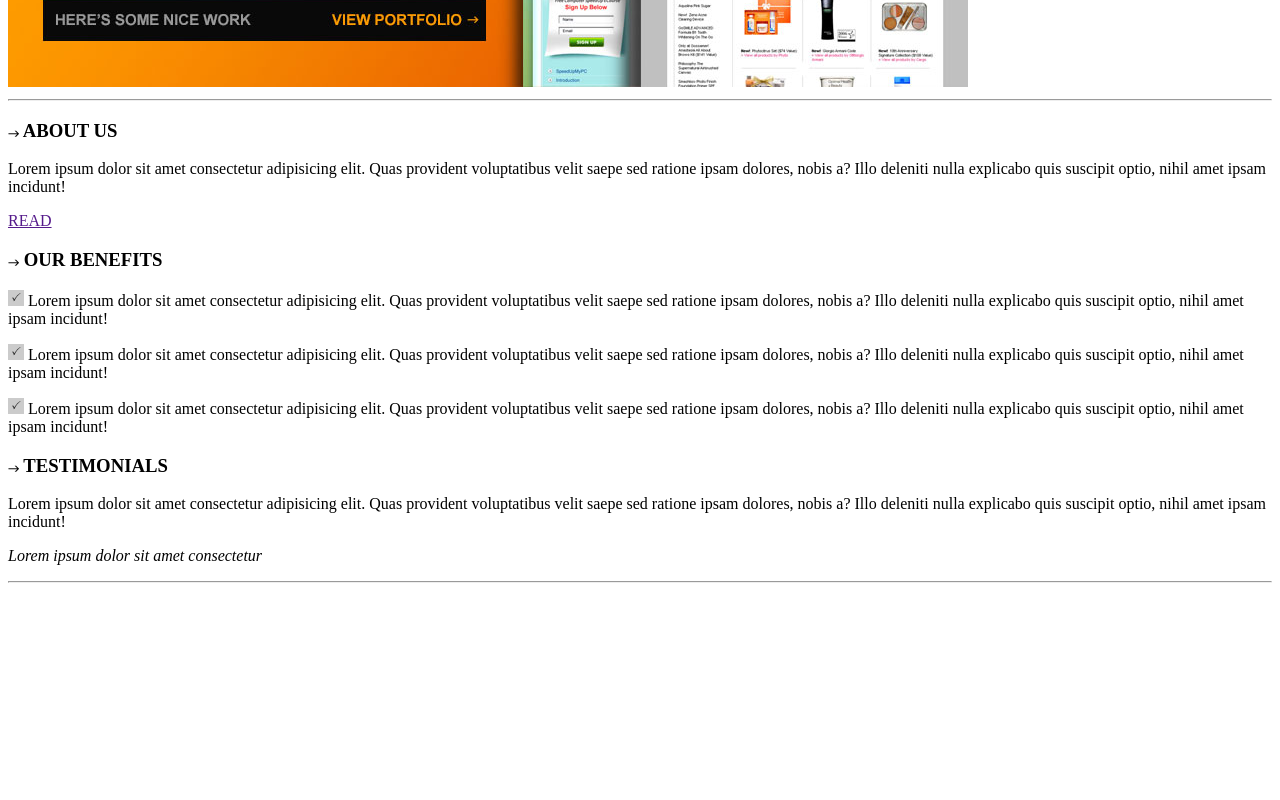
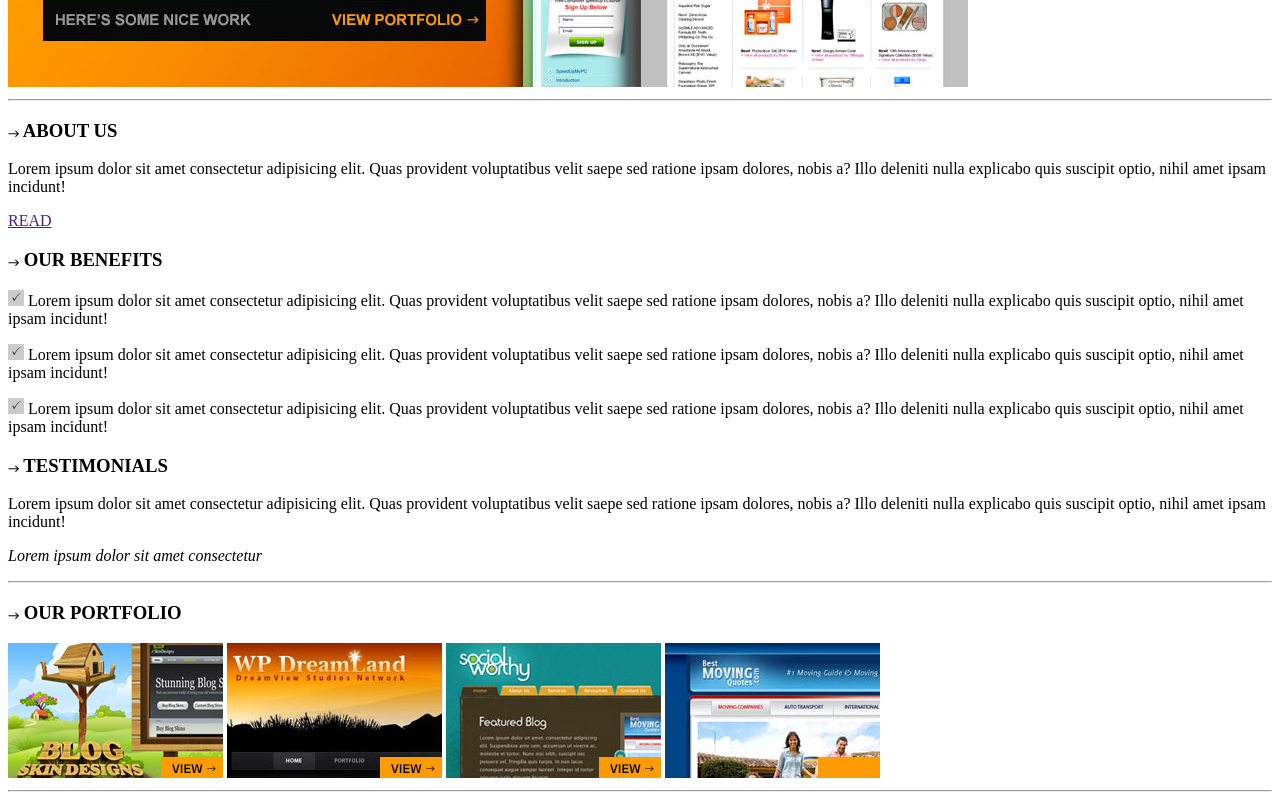
Before and after one commit to vieyraurena/estructura-HTML, a plain HTML site: page index.html in a window 1280 px wide. Shown: the part 445-1245 px from the top of the page. Before the commit the page ends 1036 px from the top, so only its background shows below. Drawn offline with Linux system fonts and the light colour scheme.

Commit message:
Agrego portfolio-content

```diff
--- a/index.html
+++ b/index.html
@@ -53,6 +53,16 @@
     </div>
     <hr>
 
+    <!--portfolio-content-->
+    <div>
+      <h3><img src="img/_assets/arrow.png" alt="arrow"> OUR PORTFOLIO</h3>
+      <a href=""><img src="img/_assets/portfolio1.jpg" alt="blog Skin designs"></a>
+      <a href=""><img src="img/_assets/portfolio-2.jpg" alt="WP Dream Land"></a>
+      <a href=""><img src="img/_assets/portfolio-3.jpg" alt="Social Worthy"></a>
+      <a href=""><img src="img/_assets/portfolio-4.jpg" alt="Best Moving"></a>
+    </div>
+    <hr>
+
   </div>
 
 
```
